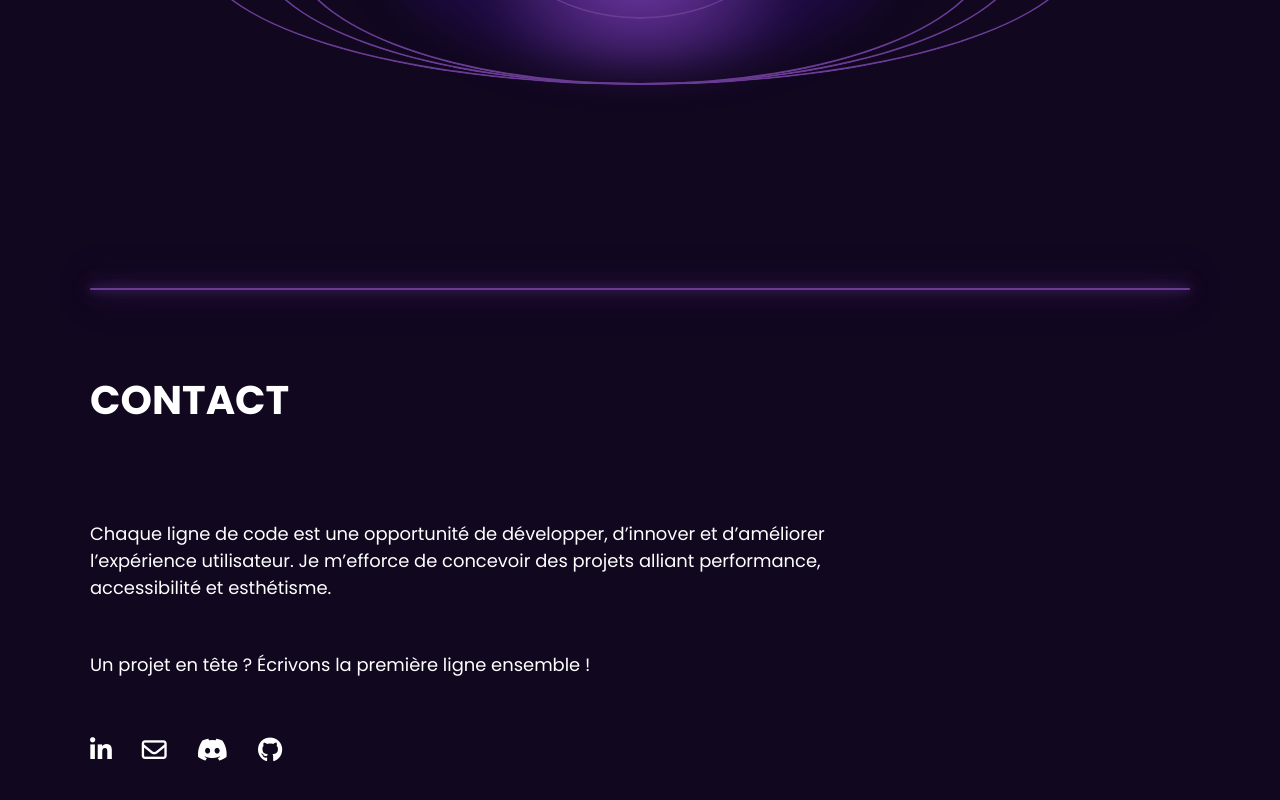
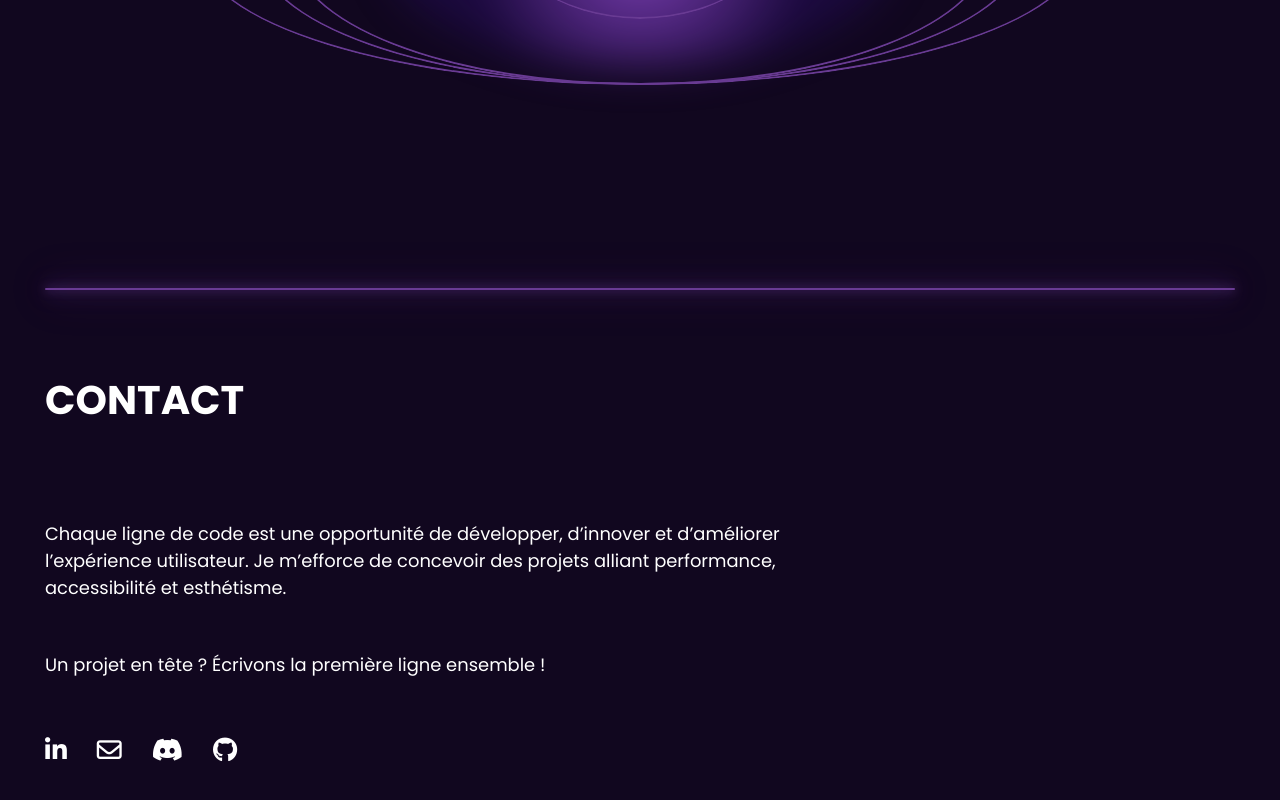
Before and after one commit to Iskandar835/Portfolio-v2, a React (Vite) app: page / in a window 1280 px wide. Shown: the part 5148-5948 px from the top of the page. Built offline with nearby package versions, Linux system fonts and the light colour scheme.

Commit message:
chore: propriété de (footer) delete car (body) les a recup

```diff
--- a/src/components/Containers/Footer/styles.css
+++ b/src/components/Containers/Footer/styles.css
@@ -1,12 +1,10 @@
 footer {
-   max-width: 1225px;
-   margin: 250px auto 80px auto;
-   padding: 0 45px;
+   margin: 250px 0 80px 0;
 }
 
 .footer-lines {
    width: 100%;
-   margin: 0 auto 80px auto;
+   margin-bottom: 80px;
    height: 2px;
    background-color: var(--border-color);
    box-shadow: 0 0 10px var(--border-color), 0 0 20px var(--border-color),
@@ -45,8 +43,7 @@ footer {
 
 @media (width <= 768px) {
    footer {
-      margin: 200px auto 80px auto;
-      padding: 0 20px;
+      margin: 200px 0 80px 0;
    }
 
    .footer-text {
```
